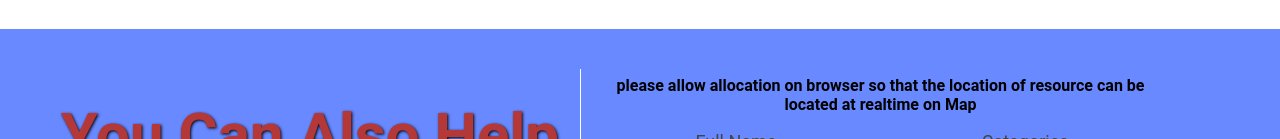
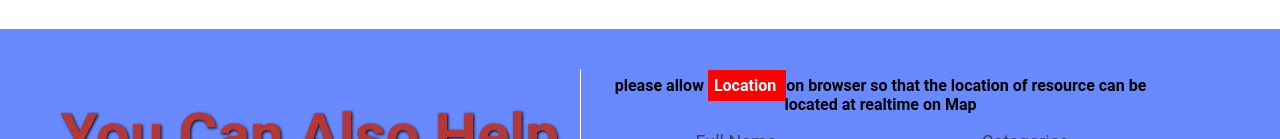
Before and after one commit to owaiswani48/covidDetection, a React (Create React App) app: page / in a window 1280 px wide. Shown: the part 813-952 px from the top of the page. Built offline with nearby package versions, Linux system fonts and the light colour scheme; no server answers; the HTML template or start-up script is replaced by a standard one.

Commit message:
extra location acces text added

```diff
--- a/src/components/layout/provide-data.js
+++ b/src/components/layout/provide-data.js
@@ -111,7 +111,7 @@ const {value , name} = e.target
             </div>
             <div className="submit-details__form">
                 <div style={{width:'100%', padding:'0.7rem'}}>
-                    <h4> please allow allocation on browser so that the location of resource can be located at realtime on Map </h4>
+                    <h4> please allow <span style={{color:"white", background:'red', padding:"0.6rem"}}> Location </span>on browser so that the location of resource can be located at realtime on Map </h4>
                 </div>
                 <form className="submit-details__form-sec" onSubmit={handleSubmit} >
                     <div className="submit-details__row">
```
